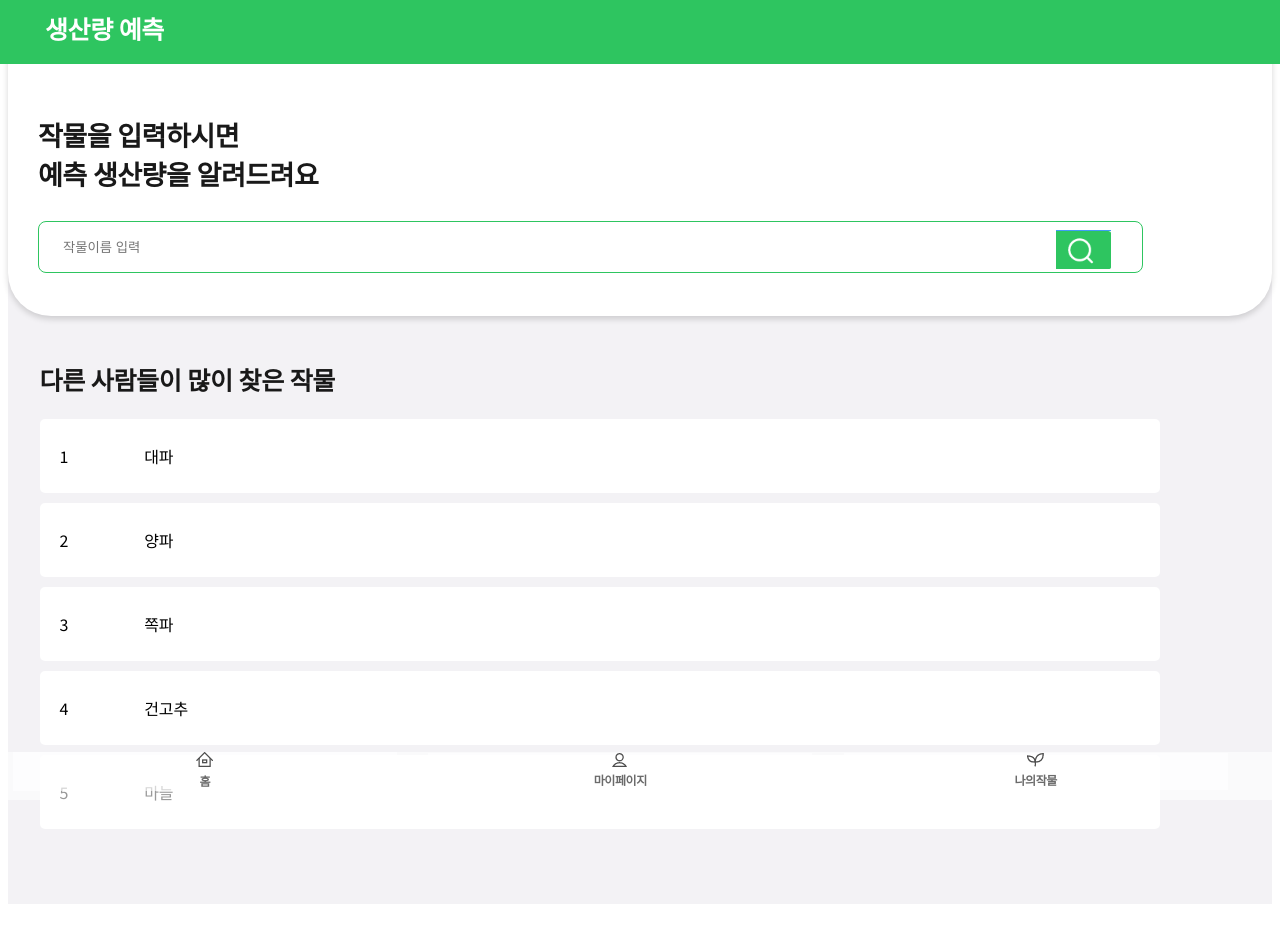
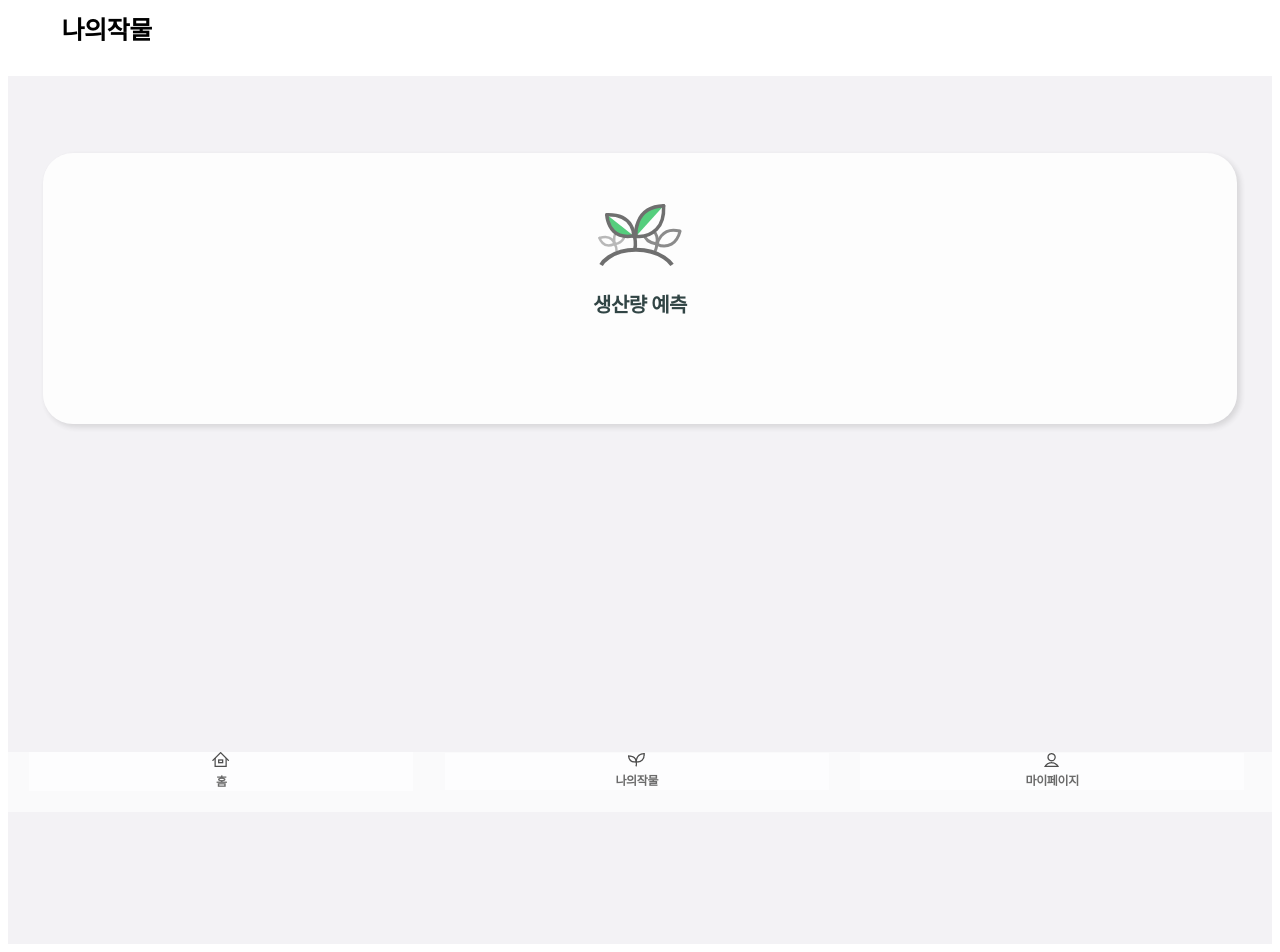
Before and after one commit to sju0924/FarmPredictor, a Django app: page /predict/ in a window 1280 px wide. Before the commit the page ends 904 px from the top, so only its background shows below. Run offline with Django 4.2, Linux system fonts and the light colour scheme; some web fonts are replaced.

Commit message:
나의작물 메인화면 추가, 찜 아이콘 추가

```diff
--- a/FarmPredictor/predict/templates/myfarm/myfarm.html
+++ b/FarmPredictor/predict/templates/myfarm/myfarm.html
@@ -3,7 +3,11 @@
 {% load static %}
 <link rel="stylesheet" href="{% static 'style_myfarm.css' %}">
 <div class="My-Crop">
-    <h1>개발중~</h1>
+    <div style="height: 70px;"></div>
+
+    <div class="menucard">
+
+    </div>
 </div>
 
 
--- a/FarmPredictor/predict/templates/predict/base.html
+++ b/FarmPredictor/predict/templates/predict/base.html
@@ -11,7 +11,8 @@
     <header>
 
             {%if page.title == '나의작물' %}
-            <nav style = "background-color:aliceblue;">
+            <nav style = "background-color:#fff;">
+                <div style="height:12px"></div>
                 <span class="menutitle" style="color:black">
             {% else %}
             <nav>
@@ -33,8 +34,8 @@
         <nav  class="menufooter">
             <ul>
                 <li><a class="menuLink" href="/"><img src="{% static 'img/홈.png' %}" class="logoimg"><br>홈</a></li>
-                <li><a class="menuLink" href="/predict"><img src="{% static 'img/마이페이지.png' %}" class="logoimg"><br>마이페이지</a></li>
-                <li><a class="menuLink" href="/myfarm"><img src="{% static 'img/나의작물.png' %}" class="logoimg"><br>나의작물</a></li>
+                <li><a class="menuLink" href="/predict"><img src="{% static 'img/나의작물.png' %}" class="logoimg"><br>나의작물</a></li>
+                <li><a class="menuLink" href="/myfarm"><img src="{% static 'img/마이페이지.png' %}" class="logoimg"><br>마이페이지</a></li>
             </ul>
         </nav>
     </footer>
--- /dev/null
+++ b/FarmPredictor/predict/templates/predict/predict_home.html
@@ -0,0 +1,22 @@
+{% extends 'predict/base.html'%}
+{% block content %}
+{% load static %}
+<link rel="stylesheet" href="{% static 'style_predict.css' %}">
+<div class="My-Crop">
+    <div style="height: 70px;"></div>
+
+    <div class="menucard" onclick="location.href='/predict/search'">
+        <img src="{% static 'svg/plant.svg' %}">
+        <br>
+        <div style="height: 21px;"></div>
+        <span class="menutext">
+            생산량 예측
+        </span>
+    </div>
+    <div>
+
+    </div>
+</div>
+
+
+{% endblock %}
--- a/FarmPredictor/predict/templates/predict/search.html
+++ b/FarmPredictor/predict/templates/predict/search.html
@@ -12,9 +12,10 @@
         </span>
         <div style="height: 25px;"></div>
         <div class="inputwrapper">
-            <form action="/result" method="get">
+            <form action="/predict/result" method="get" style="height:37px;">
                 <input name = "type" type="text" placeholder="작물이름 입력">
-                <button type="submit" class="searchbutton"><img src="{% static 'search.png' %}" alt=""></button>
+                <button type="submit" class="searchbutton" style="margin-top:4px;
+                margin-bottom: 5px; margin-left: auto;margin-right:5px; width:44px;height:27px;padding:0px 0px 0px 0px;"><img src="{% static 'svg/검색 버튼.svg' %}" style="width: 44px; margin-left: auto;margin-right:5px; height:27px;"alt=""></button>
                 </form>
         </div>
 
@@ -31,6 +32,7 @@
     <div class="searchlist">
         <p class = "rank">{{crop.rank}}</p>
         <p>{{crop.name}}</p>
+        <button style="background-color: transparent; border-color: transparent; margin-left: auto;margin-right: 18px;"><img src="{% static 'svg/좋아요.svg' %}"></button>
     </div>
 {% endfor%}
 </div>
--- a/FarmPredictor/predict/urls.py
+++ b/FarmPredictor/predict/urls.py
@@ -2,6 +2,7 @@ from django.urls import path, include
 from . import views
 
 urlpatterns = [
-    path('', views.predict_search),
+    path('', views.predict_home),
+    path('search/', views.predict_search),
     path('result/', views.predict_result),
 ]
--- a/FarmPredictor/predict/views.py
+++ b/FarmPredictor/predict/views.py
@@ -5,11 +5,18 @@ import os
 # Create your views here.
 load_dotenv()
 crop_rank = {'대파':0, '양파':0, '쪽파':0, '건고추':0, '마늘':0}
+def predict_home(request):
+    return render(request, 'predict/predict_home.html',{'page':{'title':'나의작물'}})
+
 def predict_search(request):
     crops=[]
     rank = sorted(crop_rank.items(), key=lambda x: x[1], reverse=True)
     for i, item in enumerate(rank):
-        crops.append({'name': item[0], 'rank':i+1 })
+        if(i<9):
+            r = '0'+str(i+1)
+        else:
+            r = str(i+1)
+        crops.append({'name': item[0], 'rank':r })
 
     return render(request, 'predict/search.html', {'crops': crops,'page':{'title':'생산량 예측'}})
 
--- a/FarmPredictor/static/style_base.css
+++ b/FarmPredictor/static/style_base.css
@@ -49,6 +49,7 @@
 header {
     color: white;
     font-weight: bold;
+    width:100%;
     display: flex;
     justify-content: space-between;
     align-items: center;
@@ -66,14 +67,15 @@ footer {
     align-items: center;
     position: fixed;
     height: 48px;
+    padding-top:12px;
     bottom : 0;
     left: 0;
     right: 0;
 }
 
 .menutitle {
-    width: 200px;
-    height: 25px;
+    width: 75px;
+    height: 24px;
     margin-left:45px;
     margin-top: 12px;
     font-family: NotoSansCJKkr;
@@ -85,13 +87,13 @@ footer {
     letter-spacing: -0.4px;
     text-align: left;
     color: #ffffff;
-    display: inline-block;
   }
 
 
 nav {
   width: 100%;
   height: 64px;
+  padding: 12px 240px 12px 16.5px;
   background-color: #2ec560;
 }
 
--- /dev/null
+++ b/FarmPredictor/static/style_predict.css
@@ -0,0 +1,35 @@
+
+.My-Crop {
+    margin-top: 48px;
+    width: 100%;
+    height: 640px;
+    background-color: #f3f2f5;
+}
+
+.menucard{
+    width: auto;
+    text-align : center;
+    height: 190px;
+    margin: 35px 35px 36px;
+    padding: 51.2px 98px 30px;
+    opacity: 0.8;
+    border-radius: 30px;
+    box-shadow: 3px 3px 6px 0 rgba(0, 0, 0, 0.16);
+    background-color: #fff;
+
+}
+.menutext{
+    width: 94px;
+    height: 29px;
+    margin: 21.1px 0 0;
+
+    font-family: NotoSansCJKkr;
+    font-size: 20px;
+    font-weight: bold;
+    font-stretch: normal;
+    font-style: normal;
+    line-height: 1.45;
+    letter-spacing: -0.5px;
+    text-align: center;
+    color: #001919;
+}
--- a/FarmPredictor/static/style_search.css
+++ b/FarmPredictor/static/style_search.css
@@ -141,9 +141,7 @@
 
   input {
     width: 90%;
-    height: 20px;
-    padding: 10px 10px 10px 10px;
-    margin-bottom: 5px;
+    height: 33px;
     border-radius: 8px;
     border:none;
     background-color: #fff;
@@ -151,8 +149,7 @@
   input:focus {outline: none;}
   .inputwrapper{
     width: 90%;
-    height: 40px;
-    padding: 5px 5px 5px 14px;
+    height: 37px;
     border-radius: 8px;
     border: solid 1.5px #2ec560;
     background-color: #fff;
```
Also changed, not shown: FarmPredictor/static/style_myfarm.css (deleted, +0 -7 lines), FarmPredictor/static/svg/plant.svg (added), FarmPredictor/static/svg/검색 버튼.svg (added), FarmPredictor/static/svg/검색바.svg (added), FarmPredictor/static/svg/경고.svg (added), FarmPredictor/static/svg/나의작물.svg (added), FarmPredictor/static/svg/마이페이지.svg (added), FarmPredictor/static/svg/좋아요.svg (added), FarmPredictor/static/svg/홈.svg (added).
